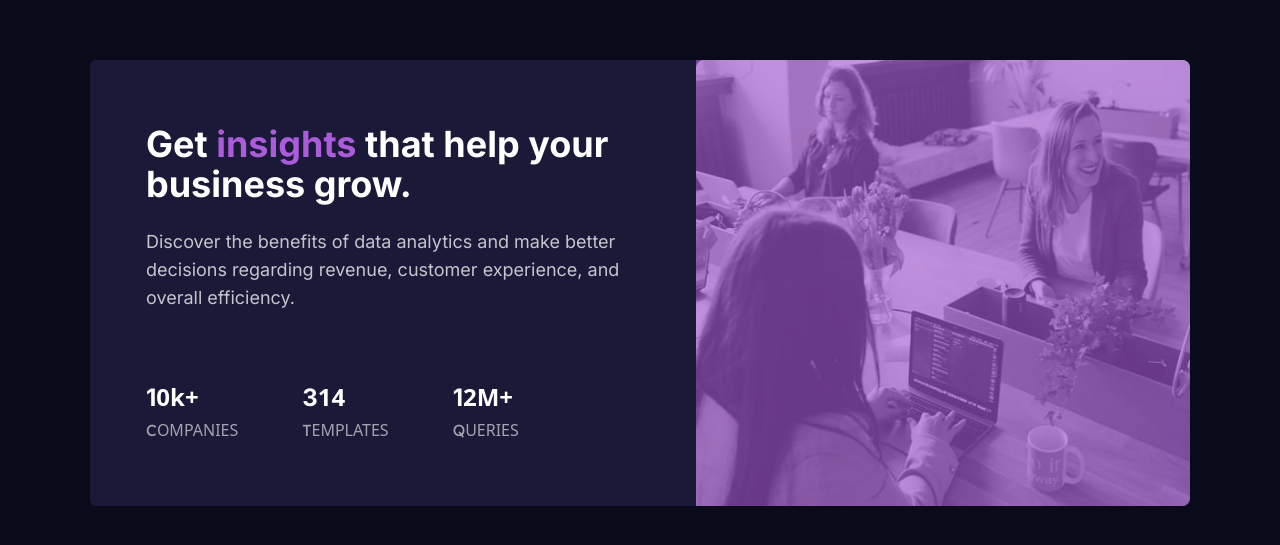
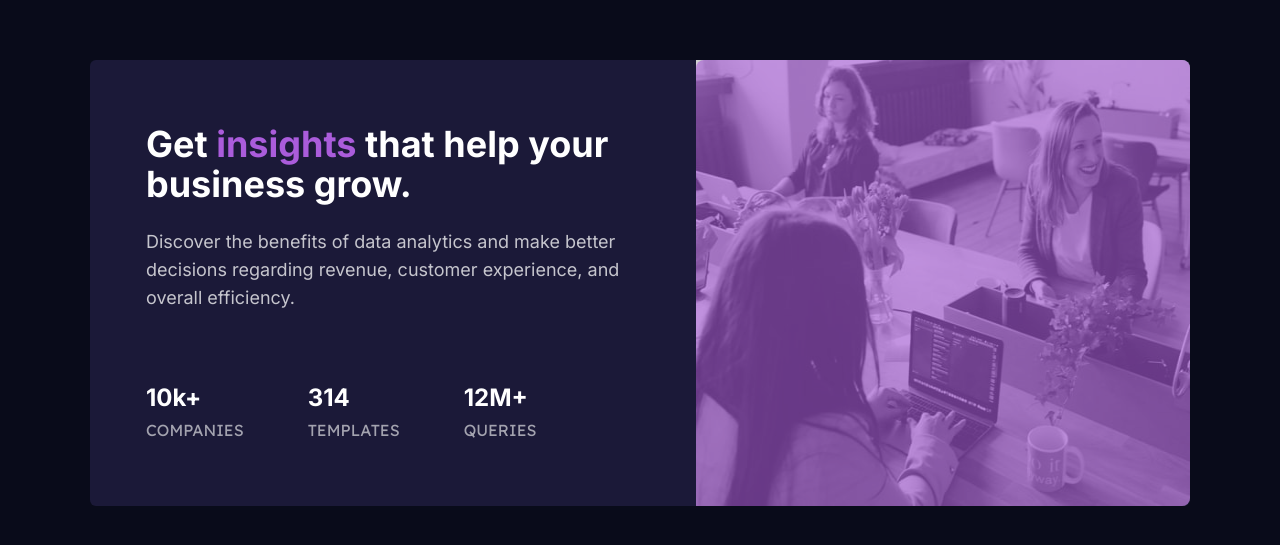
Before and after one commit to ChromeUniverse/stats-preview-card-component-main, a website: page index.html in a window 1280 px wide. Shown: the part 117-662 px from the top of the page. Drawn offline with Linux system fonts and the light colour scheme.

Commit message:
Updated styles and Tailwind config

```diff
--- a/index.html
+++ b/index.html
@@ -41,31 +41,42 @@
 
         <!-- Stat 1 -->
         <div class="flex flex-col gap-1">
-          <h2 class="text-center md:text-left first-letter:font-['Inter'] text-white font-bold text-2xl">10k+</h2>
-          <p class="text-center md:text-left first-letter:font-['Lexend_Deca'] uppercase text-slightly-transparent-white-2">companies</p>
+          <h2 class="text-center md:text-left font-['Inter'] text-white font-bold text-2xl">10k+</h2>
+          <p class="text-center md:text-left font-['Lexend_Deca'] uppercase text-slightly-transparent-white-2">companies</p>
         </div>
 
         <!-- Stat 2 -->
         <div class="flex flex-col gap-1">
-          <h2 class="text-center md:text-left first-letter:font-['Inter'] text-white font-bold text-2xl">314</h2>
-          <p class="text-center md:text-left first-letter:font-['Lexend_Deca'] uppercase text-slightly-transparent-white-2">templates</p>
+          <h2 class="text-center md:text-left font-['Inter'] text-white font-bold text-2xl">314</h2>
+          <p class="text-center md:text-left font-['Lexend_Deca'] uppercase text-slightly-transparent-white-2">templates</p>
         </div>
 
         <!-- Stat 3 -->
         <div class="flex flex-col gap-1">
-          <h2 class="text-center md:text-left first-letter:font-['Inter'] text-white font-bold text-2xl">12M+</h2>
-          <p class="text-center md:text-left first-letter:font-['Lexend_Deca'] uppercase text-slightly-transparent-white-2">queries</p>
+          <h2 class="text-center md:text-left font-['Inter'] text-white font-bold text-2xl">12M+</h2>
+          <p class="text-center md:text-left font-['Lexend_Deca'] uppercase text-slightly-transparent-white-2">queries</p>
         </div>
       </div>
     </section>
 
     <!-- Hero image section -->
     <!-- dimensions: 540px x 446px -->
-    <section class="h-full w-full relative rounded-t-lg md:rounded-r-lg">
-      <img class="hidden md:block h-full rounded-t-lg md:rounded-r-lg opacity-90" src="/images/image-header-desktop.jpg" alt="">
-      <img class="block md:hidden h-full rounded-t-lg md:rounded-r-lg opacity-90" src="/images/image-header-mobile.jpg" alt="">
-      <div class="rounded-r-lg bg-soft-violet absolute top-0 left-0 w-full h-full bg-opacity-60"></div>
+
+    <section class="w-full relative rounded-t-lg md:rounded-r-lg">
+      <!-- Desktop image -->
+      <img class="hidden md:block h-full rounded-r-lg opacity-90" src="/images/image-header-desktop.jpg" alt="">
+      <!-- Mobile image -->
+      <img class="block md:hidden h-full rounded-t-lg opacity-90" src="/images/image-header-mobile.jpg" alt="">
+      <div class="bg-soft-violet absolute top-0 left-0 w-full h-full bg-opacity-60 rounded-t-lg md:rounded-r-lg"></div>
     </section>
+
+    <!-- <section class="flex-shrink-0 w-[540px] h-[446px] relative rounded-t-lg md:rounded-r-lg bg-desktop"> -->
+      <!-- Desktop image -->
+      <!-- <img class="hidden md:block rounded-r-lg opacity-90" src="/images/image-header-desktop.jpg" alt=""> -->
+      <!-- Mobile image -->
+      <!-- <img class="block md:hidden h-full rounded-t-lg opacity-90" src="/images/image-header-mobile.jpg" alt=""> -->
+      <!-- <div class="bg-soft-violet absolute top-0 left-0 w-full h-full bg-opacity-60 rounded-t-lg md:rounded-r-lg"></div> -->
+    <!-- </section> -->
 
   </main>
 
--- a/tailwind.config.js
+++ b/tailwind.config.js
@@ -12,7 +12,12 @@ module.exports = {
       "slightly-transparent-white-1": "hsla(0, 0%, 100%, 0.75)",
       "slightly-transparent-white-2": "hsla(0, 0%, 100%, 0.6)",
     },
-    extend: {},
+    extend: {
+      backgroundImage: {
+        desktop: "url('/images/image-header-desktop.jpg')",
+        mobile: "url('/images/image-header-mobile.jpg')",
+      },
+    },
   },
   plugins: [],
 };
```
